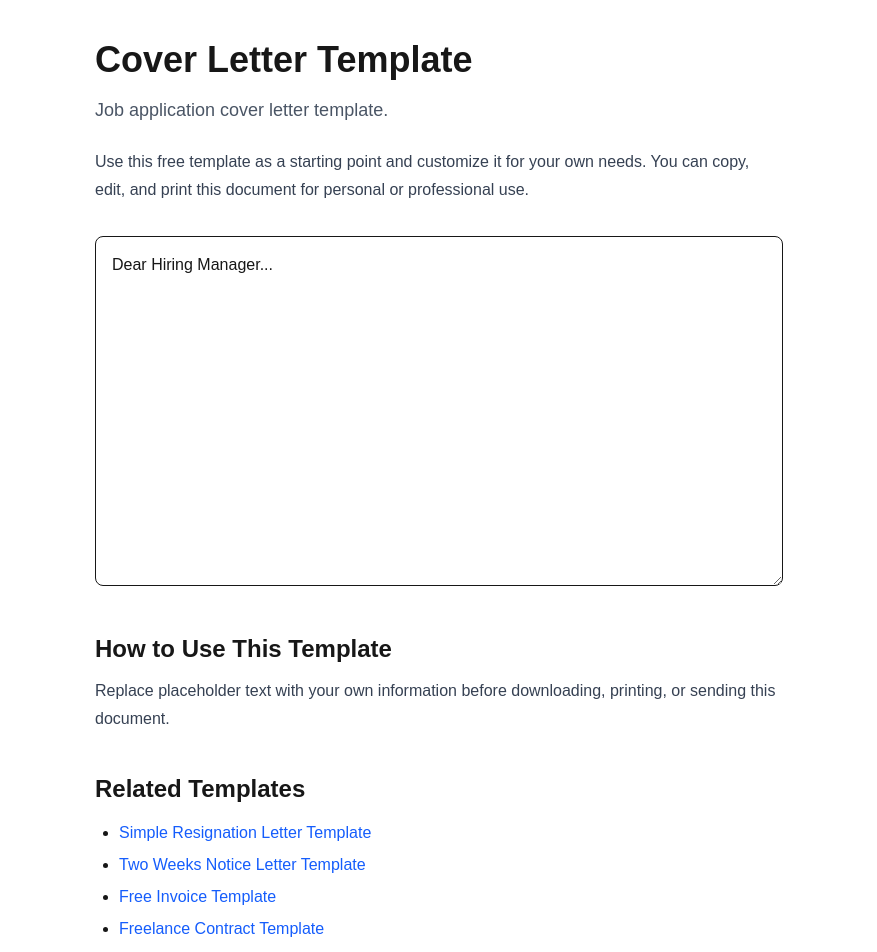
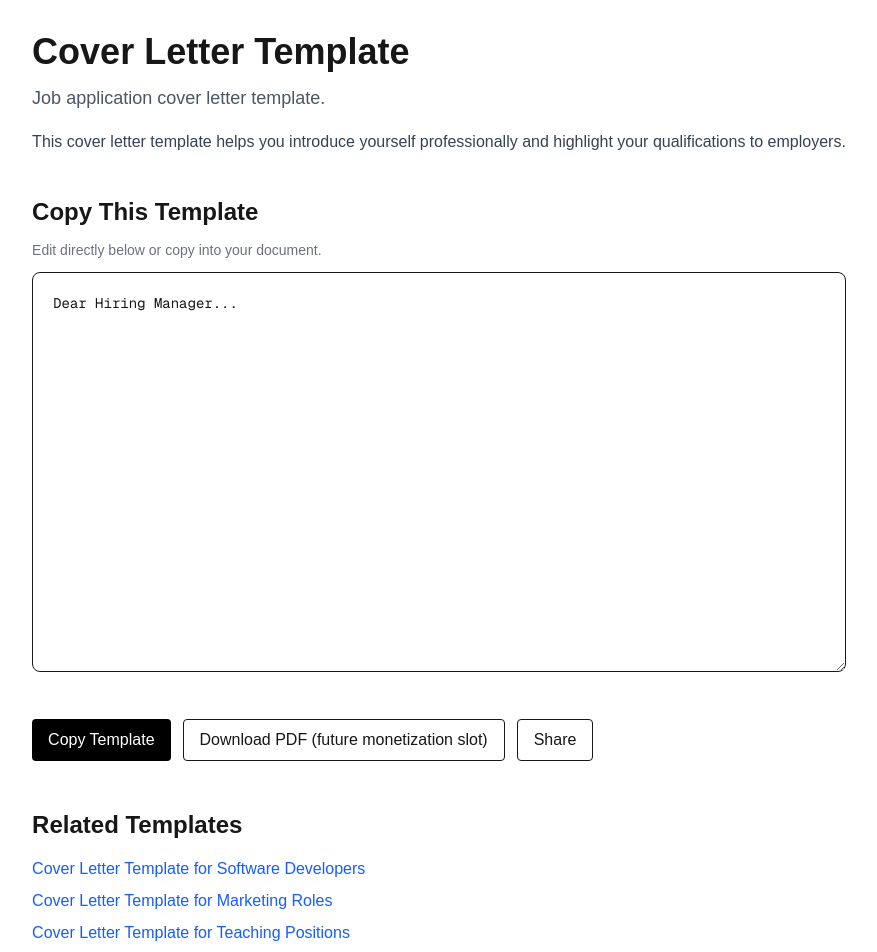
Before and after one commit to Airjam85/template-site, a Next.js app: page /templates/cover-letter-template in a window 1280 px wide. Shown: the top 952 px of the page, without its empty margins (201-1078 px from the left). Built offline with nearby package versions, Linux system fonts and the light colour scheme.

Commit message:
Add internal linking

```diff
--- a/app/templates/[slug]/page.js
+++ b/app/templates/[slug]/page.js
@@ -12,12 +12,10 @@ export async function generateMetadata({ params }) {
 
   const template = templates.find((t) => t.slug === slug);
 
-  if (!template) {
-    return {};
-  }
+  if (!template) return {};
 
   return {
-    title: template.title,
+    title: `${template.title} | Free Template`,
     description: template.description,
   };
 }
@@ -33,66 +31,111 @@ export default async function TemplatePage({ params }) {
 
   const relatedTemplates = templates
     .filter((t) => t.slug !== slug)
-    .slice(0, 5);
+    .filter((t) => {
+      const base = slug.split("-")[0];
+      return t.slug.includes(base);
+    })
+  .slice(0, 6);
 
   return (
-    <main className="max-w-3xl mx-auto p-10">
-      <h1 className="text-4xl font-bold mb-4">
+    <main className="max-w-4xl mx-auto p-8">
+
+      {/* HERO SECTION (SEO + CTR BOOST) */}
+      <header className="mb-10">
+        <h1 className="text-4xl font-bold mb-3">
           {template.title}
         </h1>
 
-      <p className="mb-6 text-gray-600 text-lg">
+        <p className="text-lg text-gray-600 mb-4">
           {template.description}
         </p>
 
-      {/* Helpful intro text */}
-      <section className="mb-8">
-        <p className="leading-7 text-gray-700">
-          Use this free template as a starting point and
-          customize it for your own needs. You can copy,
-          edit, and print this document for personal or
-          professional use.
+        <p className="text-gray-700 leading-7">
+          {template.intro}
+        </p>
+      </header>
+
+      {/* INTENT SECTION */}
+      {template.whenToUse && (
+        <section className="mb-10 p-5 border rounded-lg bg-gray-50">
+          <h2 className="text-2xl font-semibold mb-2">
+            When to Use This Template
+          </h2>
+          <p className="text-gray-700 leading-7">
+            {template.whenToUse}
           </p>
         </section>
+      )}
 
-      {/* Main template */}
-      <textarea
-        className="border w-full p-4 min-h-[350px] rounded-lg"
-        defaultValue={template.body}
-      />
-
-      {/* Usage section */}
-      <section className="mt-10">
+      {/* MAIN TOOL / TEMPLATE BLOCK */}
+      <section className="mb-10">
         <h2 className="text-2xl font-semibold mb-3">
-          How to Use This Template
+          Copy This Template
         </h2>
 
-        <p className="leading-7 text-gray-700">
-          Replace placeholder text with your own
-          information before downloading, printing,
-          or sending this document.
+        <p className="text-sm text-gray-500 mb-3">
+          Edit directly below or copy into your document.
         </p>
+
+        <textarea
+          className="border w-full p-5 min-h-[400px] rounded-lg font-mono text-sm"
+          defaultValue={template.template || template.body}
+        />
       </section>
 
-      {/* Related links */}
-      <section className="mt-10">
+      {/* ACTION SECTION (THIS IS WHERE MONEY EVENTUALLY COMES FROM) */}
+      <section className="mb-12 flex gap-3 flex-wrap">
+        <button className="bg-black text-white px-4 py-2 rounded">
+          Copy Template
+        </button>
+
+        <button className="border px-4 py-2 rounded">
+          Download PDF (future monetization slot)
+        </button>
+
+        <button className="border px-4 py-2 rounded">
+          Share
+        </button>
+      </section>
+
+      {/* EXAMPLE (HIGH SEO VALUE) */}
+      {template.example && (
+        <section className="mb-12">
+          <h2 className="text-2xl font-semibold mb-3">
+            Example
+          </h2>
+
+          <pre className="bg-gray-100 p-4 rounded whitespace-pre-wrap">
+            {template.example}
+          </pre>
+        </section>
+      )}
+
+      {/* INTERNAL LINKING (CLUSTER ENGINE) */}
+      <section className="mb-12">
         <h2 className="text-2xl font-semibold mb-4">
           Related Templates
         </h2>
 
-        <ul className="list-disc pl-6 space-y-2">
-          {relatedTemplates.map((related) => (
-            <li key={related.slug}>
+        <div className="grid gap-2">
+          {relatedTemplates.map((t) => (
             <Link
-                href={`/templates/${related.slug}`}
+              key={t.slug}
+              href={`/templates/${t.slug}`}
               className="text-blue-600 hover:underline"
             >
-                {related.title}
+              {t.title}
             </Link>
-            </li>
           ))}
-        </ul>
+        </div>
       </section>
+
+      {/* SEO FOOTER BLOCK (IMPORTANT FOR LONGTAIL RANKING) */}
+      <footer className="border-t pt-6 text-sm text-gray-500">
+        Download free professional templates for contracts,
+        invoices, resignation letters, and business documents.
+      </footer>
+
     </main>
   );
 }
```
Lines whose indentation alone changed are shown as unchanged.
